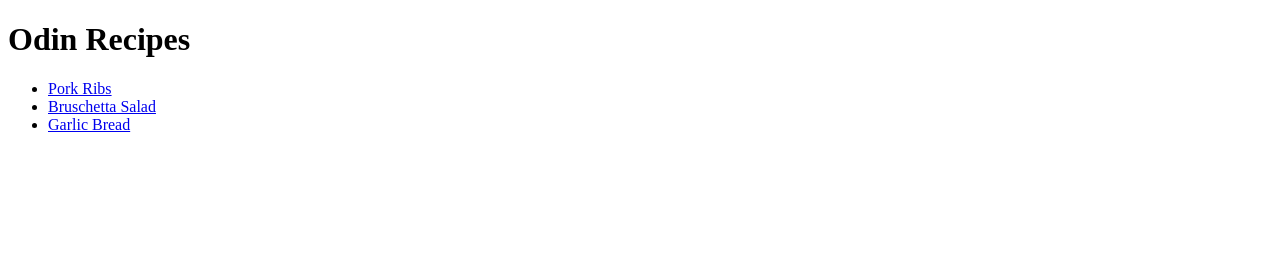
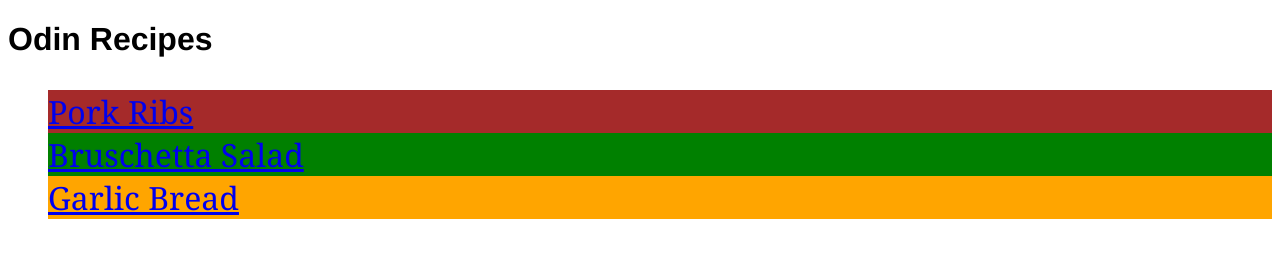
Before and after one commit to suminohh/odin-recipes, a plain HTML site: page index.html in a window 1280 px wide. Drawn offline with Linux system fonts and the light colour scheme.

Commit message:
added style sheet

```diff
--- a/index.html
+++ b/index.html
@@ -3,13 +3,14 @@
     <head>
         <meta charset="utf-8">
         <title>Odin Recipes</title>
+        <link rel="stylesheet" href="style.css">
     </head>
     <body>
         <h1>Odin Recipes</h1>
     </body>
     <ul>
-        <li><a href="./recipes/pork-ribs.html">Pork Ribs</a></li>
-        <li><a href="./recipes/bruschetta-salad.html">Bruschetta Salad</a></li>
-        <li><a href="./recipes/garlic-bread.html">Garlic Bread</a></li>
+        <li class="meat"><a href="./recipes/pork-ribs.html">Pork Ribs</a></li>
+        <li class="salad"><a href="./recipes/bruschetta-salad.html">Bruschetta Salad</a></li>
+        <li class="bread"><a href="./recipes/garlic-bread.html">Garlic Bread</a></li>
     </ul>
 </html>
--- /dev/null
+++ b/style.css
@@ -0,0 +1,29 @@
+h1 {
+    font-family: Helvetica, Verdana, sans-serif;
+}
+
+ul {
+    font-family: Georgia, 'Times New Roman', serif;
+    font-size: 2em;
+}
+
+li {
+    color: white;
+}
+
+a:visited
+ {
+    color: white;
+}
+
+.meat {
+    background-color: brown;
+}
+
+.salad {
+    background-color: green;
+}
+
+.bread {
+    background-color: orange;
+}
```
